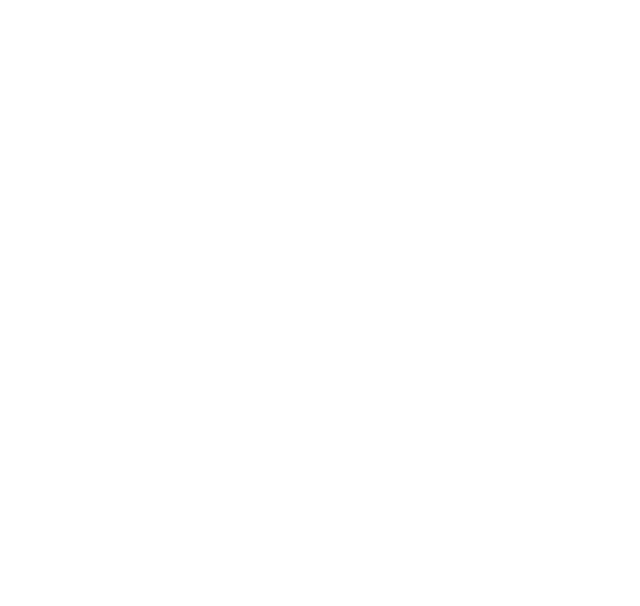
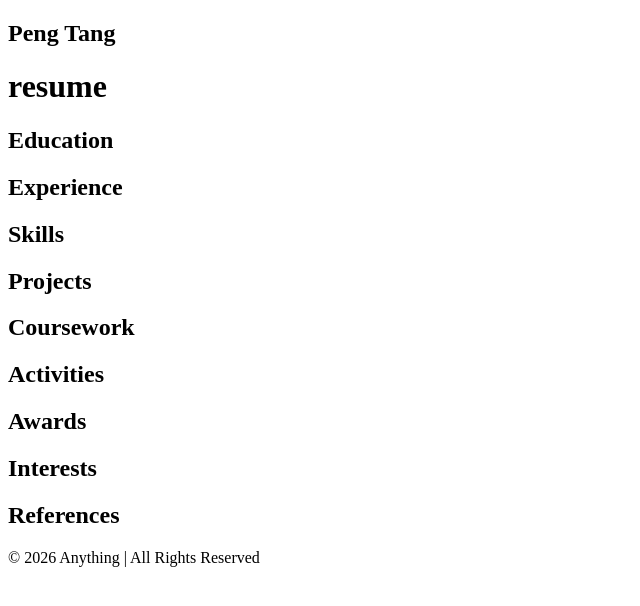
Before and after one commit to pengtang4414/pengtang4414.github.io, a plain HTML site: page resume.html in a window 1280 px wide. Shown: the whole page, without its empty margins (0-640 px from the left). Drawn offline with Linux system fonts and the light colour scheme.

Commit message:
edited all html files

```diff
--- a/resume.html
+++ b/resume.html
@@ -4,12 +4,43 @@
     <title>Personal Website</title>
   </head>
   <body>
+    <nav class="navbar">
+      <h1 class="logo">Peng Tang</h1>
+    </nav>
     <main>
-      <section></section>
-      <section></section>
-      <section></section>
-      <section></section>
-      <section></section>
+      <h1 class="page-title">resume</h1>
+      <div class="resume">
+        <section class="section">
+          <h2 class="section-title">Education</h2>
+        </section>
+        <section class="section">
+          <h2 class="section-title">Experience</h2>
+        </section>
+        <section class="section">
+          <h2 class="section-title">Skills</h2>
+        </section>
+        <section class="section">
+          <h2 class="section-title">Projects</h2>
+        </section>
+        <section class="section">
+          <h2 class="section-title">Coursework</h2>
+        </section>
+        <section class="section">
+          <h2 class="section-title">Activities</h2>
+        </section>
+        <section class="section">
+          <h2 class="section-title">Awards</h2>
+        </section>
+        <section class="section">
+          <h2 class="section-title">Interests</h2>
+        </section>
+        <section class="section">
+          <h2 class="section-title">References</h2>
+        </section>
+      </div>
     </main>
+    <footer class="footer">
+      © 2026 Anything | All Rights Reserved
+    </footer>
   </body>
 </html>
```
Also changed, not shown: blog.html (+17 -0 lines), contact.html (+17 -0 lines), index.html (+5 -3 lines), portfolio.html (+18 -0 lines).
